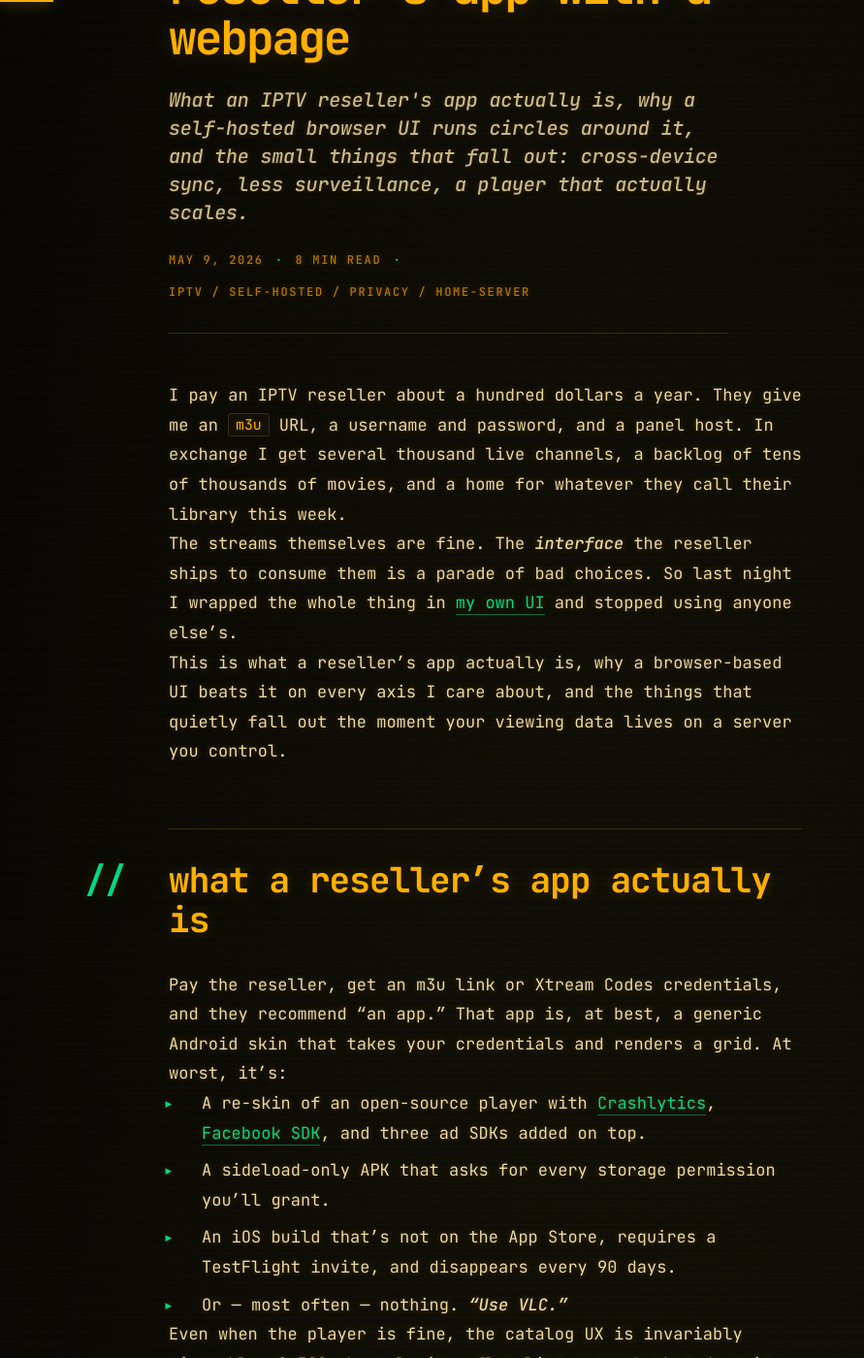
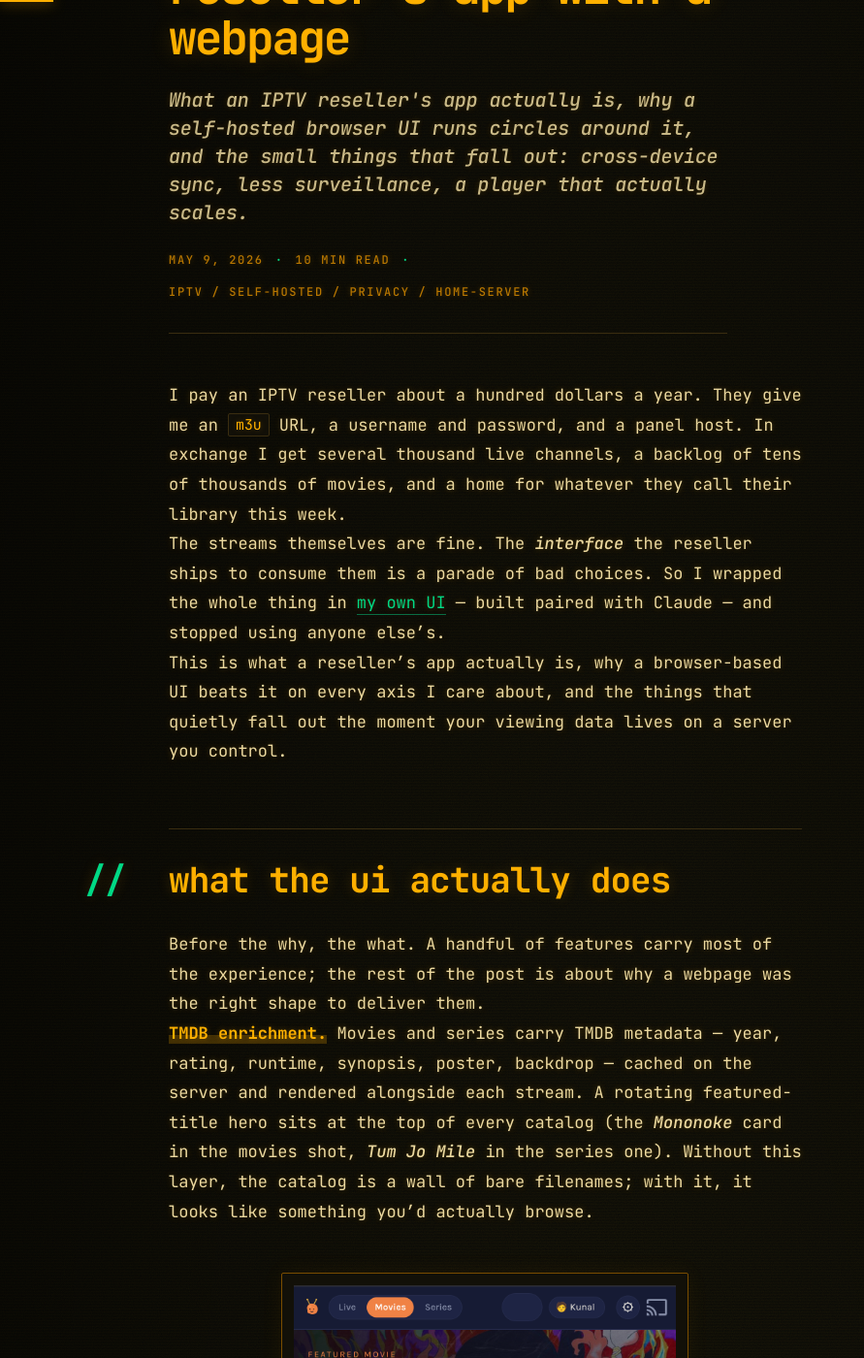
Before and after one commit to kunalkhosla/blogs, a Jekyll site: the page built from _posts/2026-05-09-iptv-webui-why.md, in a window 1280 px wide and 1400 px high, scrolled down 487 px. Shown: the whole window at 97% size, without its empty margins (0-891 px from the left). Built offline with Jekyll 4.4.1, drawn with Linux system fonts in a browser that asks for light colours; some web fonts are replaced; some of the changed text lies outside the part shown.

Commit message:
Add showcase section up top and explain each screenshot
Pulls the four screenshots out of the architecture / shared-state
sections (the live EPG isn't really architectural) into a new
"what the UI actually does" section near the top of the post.

Each image now sits next to a short blurb describing the feature
it illustrates: TMDB enrichment + featured hero, the EPG with
program-data split, language/quality filter chips, Continue
Watching / Recently Played shelves, and per-episode metadata
with the persistent season picker.

Also softens "last night" in the intro (the project has clearly
grown past one evening) and credits Claude as the pair on the
build.

```diff
--- a/_posts/2026-05-09-iptv-webui-why.md
+++ b/_posts/2026-05-09-iptv-webui-why.md
@@ -9,9 +9,33 @@ excerpt_override: "What an IPTV reseller's app actually is, why a self-hosted br
 
 I pay an IPTV reseller about a hundred dollars a year. They give me an `m3u` URL, a username and password, and a panel host. In exchange I get several thousand live channels, a backlog of tens of thousands of movies, and a home for whatever they call their library this week.
 
-The streams themselves are fine. The *interface* the reseller ships to consume them is a parade of bad choices. So last night I wrapped the whole thing in [my own UI](https://github.com/kunalkhosla/iptv-webui) and stopped using anyone else's.
+The streams themselves are fine. The *interface* the reseller ships to consume them is a parade of bad choices. So I wrapped the whole thing in [my own UI](https://github.com/kunalkhosla/iptv-webui) — built paired with Claude — and stopped using anyone else's.
 
 This is what a reseller's app actually is, why a browser-based UI beats it on every axis I care about, and the things that quietly fall out the moment your viewing data lives on a server you control.
+
+## what the UI actually does
+
+Before the why, the what. A handful of features carry most of the experience; the rest of the post is about why a webpage was the right shape to deliver them.
+
+**TMDB enrichment.** Movies and series carry TMDB metadata — year, rating, runtime, synopsis, poster, backdrop — cached on the server and rendered alongside each stream. A rotating featured-title hero sits at the top of every catalog (the *Mononoke* card in the movies shot, *Tum Jo Mile* in the series one). Without this layer, the catalog is a wall of bare filenames; with it, it looks like something you'd actually browse.
+
+![The movies page on a phone. A TMDB-enriched featured hero up top — title, year, rating, runtime, synopsis, play button. Language and quality chips across the middle. A Continue Watching shelf at the bottom with resume-position percentages.](/blogs/assets/images/iptv-webui-movies.png)
+
+**A real EPG.** For the channels the panel hands back program data on — 751 of 4,802 in my install — the live tab shows a time-aligned grid with a "now" line tracking system time. The remaining 4,151 still play fine; they're filtered into their own tab so the guide view doesn't drown in empty rows.
+
+![The live TV guide. Category chips across the top (All / Favorites / 4K / Movies / Sports / News / Music), then a "with program data" / "without" split below them. The grid is current and next-hour programs per channel; the red vertical line tracks now.](/blogs/assets/images/iptv-webui-live.png)
+
+**Filter chips.** Each catalog has a row of chips that narrow the view to a single slice — English, Hindi, Punjabi, Urdu, 4K, USA, India. One tap drops me from "8,500 channels" to "the few hundred I'd actually open right now." Whatever doesn't classify cleanly stays under "All."
+
+**Continue Watching and Recently Played.** Both shelves are derived from the same server-side state file that powers cross-device sync (more on that below). Resume position is stored as a percentage, so movies, series, and live channels share one schema and one shelf component.
+
+![The series catalog. Same shape as movies — featured hero, language chips, Continue Watching shelf — but per-show.](/blogs/assets/images/iptv-webui-series.png)
+
+**Per-episode metadata.** Inside a series, every episode gets a still and a short synopsis from TMDB, with runtime from the panel. The season picker at the top remembers the last season you opened — *Severance* on the iPad doesn't drop you back at Season 1 when you were halfway through Season 2 on the laptop.
+
+![Inside a series. Season picker at the top, then a per-episode list with thumbnails, runtimes, and synopses. The check on episode 1 is the per-episode watched flag, stored server-side in `data/user-state.json` so every device sees the same state.](/blogs/assets/images/iptv-webui-series-detail.png)
+
+Most of these are variations on a single pattern: cache the slow thing on the server, let the page be a thin view. The rest of this post is what that pattern is *for*.
 
 ## what a reseller's app actually is
 
@@ -27,8 +51,6 @@ Even when the player is fine, the catalog UX is invariably miserable: 8,500 chan
 ## what I wanted instead
 
 A web browser. That was the whole north star.
-
-![The movies page rendered as a regular webpage on a phone — featured title, continue-watching row, language filters. No app install, no TestFlight.](/blogs/assets/images/iptv-webui-movies.png)
 
 If the UI is a webpage on a domain I control, then:
 
@@ -50,8 +72,6 @@ A small Express server sits in front of the panel's JSON API. It:
 
 The frontend is a single HTML file, a single CSS file, a single JS file. ~1,000 lines each, no build pipeline, deploy = `docker compose up`.
 
-![The live TV guide — 4,802 channels grouped by category, with current and next programs visible at a glance. The reseller's "8,500 channels in a flat list" turned into an actual EPG.](/blogs/assets/images/iptv-webui-live.png)
-
 ## the privacy posture
 
 This is the part that surprises people who haven't looked at IPTV apps recently. The privacy gain from self-hosting isn't an abstraction; it's a list of things that *stop happening*:
```
Also changed, not shown: other parts of _posts/2026-05-09-iptv-webui-why.md (+1 -5 lines).
